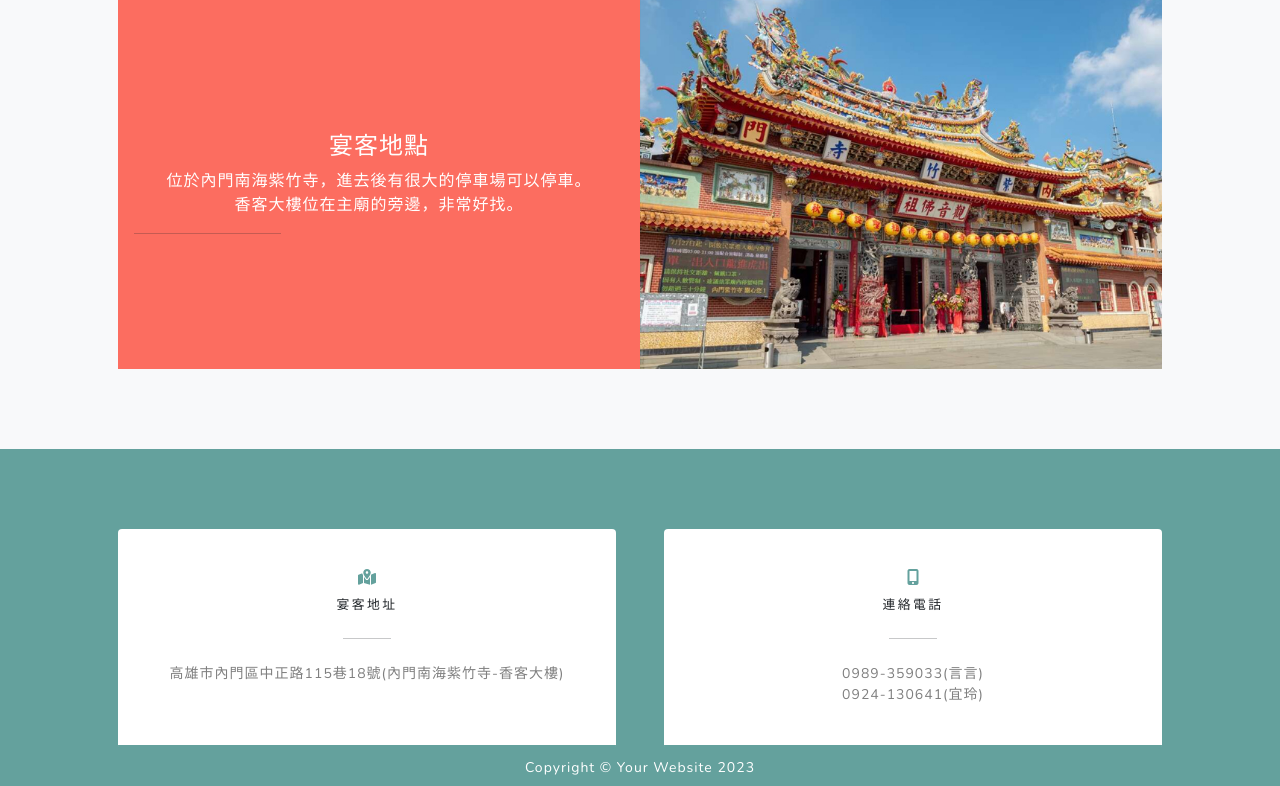
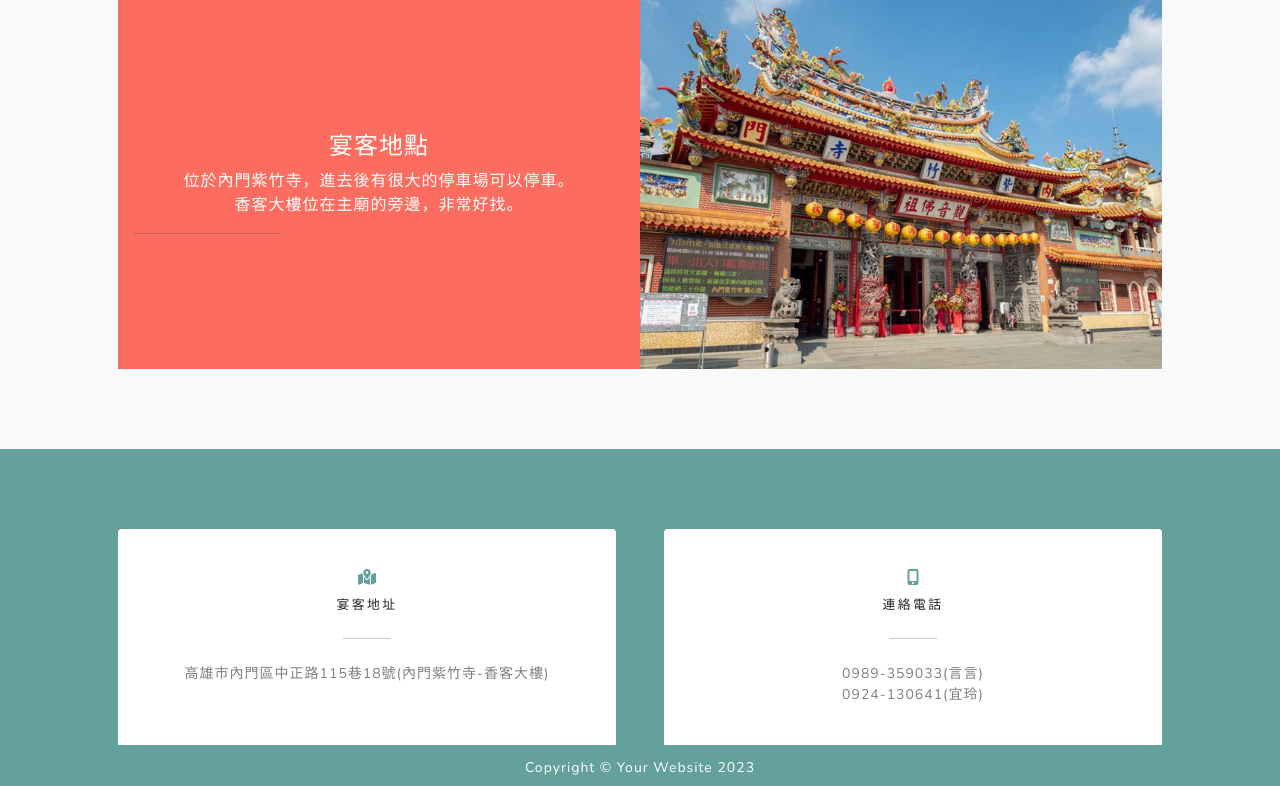
Before and after one commit to RitaLing1021/liyenyiling, a plain HTML site: page index.html in a window 1280 px wide. Shown: the part 1605-2391 px from the top of the page. Drawn offline with nearby package versions, Linux system fonts and the light colour scheme.

Commit message:
Update index.html

```diff
--- a/index.html
+++ b/index.html
@@ -49,7 +49,7 @@
                 <div class="d-flex justify-content-center">
                     <div class="text-center">
                         <h1 class="mx-auto my-0 ">LiYen <span>&</span> YiLing</h1>
-                        <h2 class="text-white-50 mx-auto mt-2 mb-5">宴客時間：2023/02/27<br>宴客時間：12:00入席<br>席設：內門南海紫竹寺-香客大樓<br>宴客地址：<a href="https://goo.gl/maps/NnRqB47B2x1KQ22LA" target="_blank">高雄市內門區中正路115巷18號</a></h2>
+                        <h2 class="text-white-50 mx-auto mt-2 mb-5">宴客時間：2023/02/27<br>宴客時間：12:00入席<br>席設：內門紫竹寺-香客大樓<br>宴客地址：<a href="https://goo.gl/maps/NnRqB47B2x1KQ22LA" target="_blank">高雄市內門區中正路115巷18號</a></h2>
                     </div>
                 </div>
             </div>
@@ -100,7 +100,7 @@
                             <div class="d-flex h-100">
                                 <div class="project-text w-100 my-auto">
                                     <h4 class="text-white text-center">宴客地點</h4>
-                                    <p class="mb-0 text-white-50">位於內門南海紫竹寺，進去後有很大的停車場可以停車。<br>香客大樓位在主廟的旁邊，非常好找。</p>
+                                    <p class="mb-0 text-white-50">位於內門紫竹寺，進去後有很大的停車場可以停車。<br>香客大樓位在主廟的旁邊，非常好找。</p>
                                     <hr class="d-none d-lg-block mb-0 me-0" />
                                 </div>
                             </div>
@@ -120,7 +120,7 @@
                                 <i class="fas fa-map-marked-alt text-primary mb-2"></i>
                                 <h4 class="text-uppercase m-0">宴客地址</h4>
                                 <hr class="my-4 mx-auto" />
-                                <a href="https://goo.gl/maps/NnRqB47B2x1KQ22LA" target="_blank"><div class="small text-black-50">高雄市內門區中正路115巷18號(內門南海紫竹寺-香客大樓)</div></a>
+                                <a href="https://goo.gl/maps/NnRqB47B2x1KQ22LA" target="_blank"><div class="small text-black-50">高雄市內門區中正路115巷18號(內門紫竹寺-香客大樓)</div></a>
                             </div>
                         </div>
                     </div>
```
